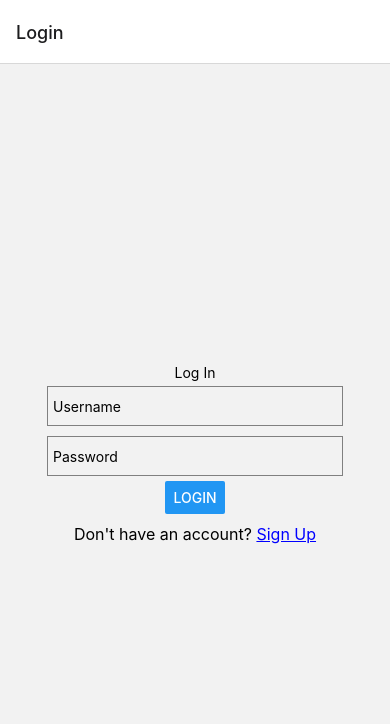
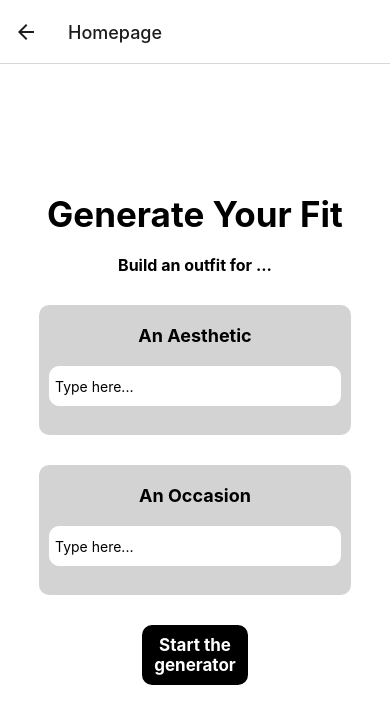
Before and after one commit to vivek12311/BT-Fashion, a React Native app: screen /Homepage in a window 390 px wide. Shown: the top 724 px of the page. Built offline with nearby package versions, Linux system fonts and the light colour scheme.

Commit message:
basic commit

```diff
--- a/App.js
+++ b/App.js
@@ -5,6 +5,8 @@ import { NavigationContainer } from '@react-navigation/native';
 import { createStackNavigator } from '@react-navigation/stack';
 import Login from './Frontend/Login';
 import Signup from './Frontend/Signup';
+import Welcome from './Frontend/Welcome';
+import Homepage from './Frontend/Homepage'; // Import the Homepage component
 
 const Stack = createStackNavigator();
 
@@ -12,8 +14,10 @@ const App = () => {
   return (
     <NavigationContainer>
       <Stack.Navigator>
-        <Stack.Screen name="Login" component={Login} />
+        <Stack.Screen name="ReFit" component={Login} />
         <Stack.Screen name="Signup" component={Signup} />
+        <Stack.Screen name="Welcome" component={Welcome} />
+        <Stack.Screen name="Homepage" component={Homepage} />
       </Stack.Navigator>
     </NavigationContainer>
   );
--- /dev/null
+++ b/Frontend/Homepage.js
@@ -0,0 +1,120 @@
+import React, { useState } from 'react';
+import { View, Text, TextInput, StyleSheet, TouchableOpacity } from 'react-native';
+import { useNavigation } from '@react-navigation/native';
+
+const Homepage = () => {
+  const navigation = useNavigation();
+  const [aesthetic, setAesthetic] = useState('');
+  const [occasion, setOccasion] = useState('');
+
+  const navigateToWelcome = () => {
+    navigation.navigate('Welcome');
+  };
+
+  return (
+    <View style={styles.container}>
+      <Text style={styles.header}>Generate Your Fit</Text>
+      <Text style={styles.description}>Build an outfit for ...</Text>
+      <View style={styles.inputContainer}>
+        <View style={styles.inputBox}>
+          <Text style={styles.inputLabel}>An Aesthetic</Text>
+          <TextInput
+            style={styles.inputField}
+            placeholder="Type here..."
+            value={aesthetic}
+            onChangeText={(text) => setAesthetic(text)}
+          />
+        </View>
+      </View>
+      <View style={styles.inputContainer}>
+        <View style={styles.inputBox}>
+          <Text style={styles.inputLabel}>An Occasion</Text>
+          <TextInput
+            style={styles.inputField}
+            placeholder="Type here..."
+            value={occasion}
+            onChangeText={(text) => setOccasion(text)}
+          />
+        </View>
+      </View>
+      <View style={styles.buttonAndMessageContainer}>
+        <TouchableOpacity
+          style={styles.loginButton}
+          onPress={navigateToWelcome}
+        >
+          <Text style={styles.buttonText}>Start the generator</Text>
+        </TouchableOpacity>
+      </View>
+    </View>
+  );
+};
+
+const styles = StyleSheet.create({
+  container: {
+    flex: 1,
+    justifyContent: 'center',
+    alignItems: 'center',
+    backgroundColor: 'white',
+  },
+  header: {
+    fontSize: 35,
+    fontWeight: 'bold',
+    marginBottom: 20,
+    textAlign: 'center',
+  },
+  description: {
+    fontSize: 16,
+    textAlign: 'center',
+    fontWeight: 'bold',
+    marginHorizontal: 20,
+    marginBottom: 20,
+  },
+  inputContainer: {
+    marginVertical: 10,
+    width: '80%',
+  },
+  inputBox: {
+    backgroundColor: 'lightgray',
+    borderRadius: 10,
+    paddingHorizontal: 10,
+    paddingVertical: 10,
+    marginBottom: 10,
+    width: '100%',
+    height: 130
+  },
+  inputLabel: {
+    fontSize: 18,
+    marginTop: 10,
+    fontWeight: 'bold',
+    textAlign: 'center',
+  },
+  inputField: {
+    width: '100%',
+    marginTop: 20,
+    height: 40,
+    borderColor: 'white',
+    borderWidth: 1,
+    padding: 5,
+    borderRadius: 10,
+    backgroundColor: 'white',
+  },
+  buttonAndMessageContainer: {
+    alignItems: 'center',
+  },
+  loginButton: {
+    backgroundColor: 'black',
+    borderRadius: 10,
+    padding: 10,
+    marginTop: 10,
+    width: '60%',
+    marginBottom: 30,
+  },
+  buttonText: {
+    color: 'white',
+    textAlign: 'center',
+    fontWeight: 'bold',
+    fontSize: 17,
+  },
+});
+
+export default Homepage;
--- a/Frontend/Login.js
+++ b/Frontend/Login.js
@@ -1,5 +1,5 @@
 import React, { useState } from 'react';
-import { View, Text, Button, TextInput, StyleSheet, TouchableOpacity } from 'react-native';
+import { View, Text, TextInput, StyleSheet, TouchableOpacity } from 'react-native';
 import { useNavigation } from '@react-navigation/native';
 
 export default function Login() {
@@ -7,8 +7,8 @@ export default function Login() {
   const [username, setUsername] = useState('');
   const [password, setPassword] = useState('');
 
-  const handleLogin = () => {
-    // Add your login logic here
+  const naviagteToWelcome = () => {
+    navigation.navigate('Welcome');
   };
 
   const navigateToSignup = () => {
@@ -18,7 +18,8 @@ export default function Login() {
   return (
     <View style={styles.container}>
       <View style={styles.loginname}>
-        <Text>Log In</Text>
+        <Text style={styles.loginText}>Log In</Text>
+        <View style={styles.inputContainer}>
           <TextInput
             style={styles.input}
             placeholder="Username"
@@ -32,14 +33,21 @@ export default function Login() {
             onChangeText={(text) => setPassword(text)}
             value={password}
           />
-        <Button title="Login" onPress={handleLogin} />
-
+        </View>
+        <View style={styles.buttonAndMessageContainer}>
+          <TouchableOpacity
+            style={styles.loginButton}
+            onPress={naviagteToWelcome}
+          >
+            <Text style={styles.buttonText}>Log In</Text>
+          </TouchableOpacity>
           <Text style={styles.signupText}>
             Don't have an account?{' '}
             <TouchableOpacity onPress={navigateToSignup}>
               <Text style={styles.signupLink}>Sign Up</Text>
             </TouchableOpacity>
           </Text>
+        </View>
       </View>
     </View>
   );
@@ -50,23 +58,52 @@ const styles = StyleSheet.create({
     flex: 1,
     alignItems: 'center',
     justifyContent: 'center',
+    backgroundColor: 'white', // Set the background color to white
   },
   loginname: {
-    width: '100%',
-    alignItems: 'center',
+    width: '80%',
     padding: 10,
+  },
+  loginText: {
+    fontSize: 24,
+    fontWeight: 'bold',
+    textAlign: 'left',
+    marginBottom: 10,
+    marginLeft: 30
+  },
+  inputContainer: {
+    alignItems: 'center', // Center-align the input boxes
   },
   input: {
     width: '80%',
     height: 40,
-    borderColor: 'gray',
+    borderColor: 'white',
     borderWidth: 1,
     marginVertical: 5,
     padding: 5,
+    borderRadius: 10,
+    backgroundColor: 'lightgray', // Set the input box background color to grey
+  },
+  buttonAndMessageContainer: {
+    alignItems: 'center',
+  },
+  loginButton: {
+    backgroundColor: 'black',
+    borderRadius: 10,
+    padding: 10,
+    marginTop: 10,
+    width: '60%',
+  },
+  buttonText: {
+    color: 'white',
+    textAlign: 'center',
+    fontWeight: 'bold',
+    fontSize: 17,
   },
   signupText: {
     marginTop: 10,
     fontSize: 16,
+    bottom: -240,
   },
   signupLink: {
     color: 'blue',
--- a/Frontend/Signup.js
+++ b/Frontend/Signup.js
@@ -1,31 +1,44 @@
-import React from 'react';
-import { View, Text, Button, TextInput, StyleSheet } from 'react-native';
+import React, { useState } from 'react';
+import { View, Text, TextInput, StyleSheet, TouchableOpacity } from 'react-native';
+import { useNavigation } from '@react-navigation/native';
 
 export default function Signup() {
-  const [username, setUsername] = React.useState('');
-  const [password, setPassword] = React.useState('');
+  const navigation = useNavigation();
 
-  const handleSignup = () => {
-    // Implement your signup logic here
+  const navigateToLogin = () => {
+    navigation.navigate('Login');
   };
 
   return (
     <View style={styles.container}>
-      <Text style={styles.title}>Sign Up</Text>
+      <View style={styles.loginname}>
+        <Text style={styles.loginText}>Sign Up</Text>
+        <View style={styles.inputContainer}>
           <TextInput
             style={styles.input}
             placeholder="Username"
-        onChangeText={(text) => setUsername(text)}
-        value={username}
           />
           <TextInput
             style={styles.input}
             placeholder="Password"
             secureTextEntry={true}
-        onChangeText={(text) => setPassword(text)}
-        value={password}
           />
-      <Button title="Sign Up" onPress={handleSignup} />
+        </View>
+        <View style={styles.buttonAndMessageContainer}>
+          <TouchableOpacity
+            style={styles.loginButton}
+            onPress={navigateToLogin}
+          >
+            <Text style={styles.buttonText}>Sign Up</Text>
+          </TouchableOpacity>
+          <Text style={styles.signupText}>
+            Already have an account?{' '}
+            <TouchableOpacity onPress={navigateToLogin}>
+              <Text style={styles.signupLink}>Log In</Text>
+            </TouchableOpacity>
+          </Text>
+        </View>
+      </View>
     </View>
   );
 }
@@ -35,17 +48,55 @@ const styles = StyleSheet.create({
     flex: 1,
     alignItems: 'center',
     justifyContent: 'center',
+    backgroundColor: 'white',
   },
-  title: {
+  loginname: {
+    width: '80%',
+    padding: 10,
+  },
+  loginText: {
     fontSize: 24,
-    marginBottom: 20,
+    fontWeight: 'bold',
+    textAlign: 'left',
+    marginBottom: 10,
+    marginLeft: 30
+  },
+  inputContainer: {
+    alignItems: 'center',
   },
   input: {
     width: '80%',
     height: 40,
-    borderColor: 'gray',
+    borderColor: 'white',
     borderWidth: 1,
     marginVertical: 5,
     padding: 5,
+    borderRadius: 10,
+    backgroundColor: 'lightgray',
+  },
+  buttonAndMessageContainer: {
+    alignItems: 'center',
+  },
+  loginButton: {
+    backgroundColor: 'black',
+    borderRadius: 10,
+    padding: 10,
+    marginTop: 10,
+    width: '60%',
+  },
+  buttonText: {
+    color: 'white',
+    textAlign: 'center',
+    fontWeight: 'bold',
+    fontSize: 17,
+  },
+  signupText: {
+    marginTop: 10,
+    fontSize: 16,
+    bottom: -240,
+  },
+  signupLink: {
+    color: 'blue',
+    textDecorationLine: 'underline',
   },
 });
--- /dev/null
+++ b/Frontend/Welcome.js
@@ -0,0 +1,84 @@
+import React from 'react';
+import { View, Text, StyleSheet, TouchableOpacity } from 'react-native';
+import { useNavigation } from '@react-navigation/native';
+
+export default function Welcome() {
+  const navigation = useNavigation();
+
+  const navigateToHomepage = () => {
+    navigation.navigate('Homepage');
+  };
+
+  return (
+    <View style={styles.container}>
+      <Text style={styles.title}>ReFit</Text>
+      <View style={styles.circleContainer}>
+        {/* Your logo or circle goes here */}
+      </View>
+      <View style={styles.messageContainer}>
+        <Text style={styles.message}>Welcome Back,</Text>
+        <Text style={styles.username}>Vivek!</Text>
+      </View>
+      <TouchableOpacity
+        style={styles.nextButton}
+        onPress={navigateToHomepage}
+      >
+        <Text style={styles.buttonText}>Next</Text>
+      </TouchableOpacity>
+    </View>
+  );
+}
+
+// ... (rest of the styles)
+
+
+
+const styles = StyleSheet.create({
+  container: {
+    flex: 1,
+    alignItems: 'center',
+    justifyContent: 'center',
+    backgroundColor: 'white'
+  },
+  title: {
+    fontSize: 24,
+    fontWeight: 'bold',
+  },
+  circleContainer: {
+    width: 120,
+    height: 120,
+    backgroundColor: 'grey',
+    borderRadius: 60,
+    alignItems: 'center',
+    justifyContent: 'center',
+    marginVertical: 10,
+    marginBottom: 70,
+  },
+  messageContainer: {
+    alignItems: 'center',
+  },
+  message: {
+    fontSize: 25,
+    fontWeight: 'bold',
+  },
+  username: {
+    fontSize: 25,
+    fontWeight: 'bold',
+    marginTop: 1,
+    marginBottom: 5
+  },
+  nextButton: {
+    backgroundColor: 'black', // Use the same styling as the "Login" button
+    borderRadius: 10,
+    padding: 10,
+    marginTop: 10,
+    width: '40%',
+    marginBottom: 100
+  },
+  buttonText: {
+    color: 'white',
+    textAlign: 'center',
+    fontWeight: 'bold',
+    fontSize: 17
+  },
+});
```
Lines whose indentation alone changed are shown as unchanged.
